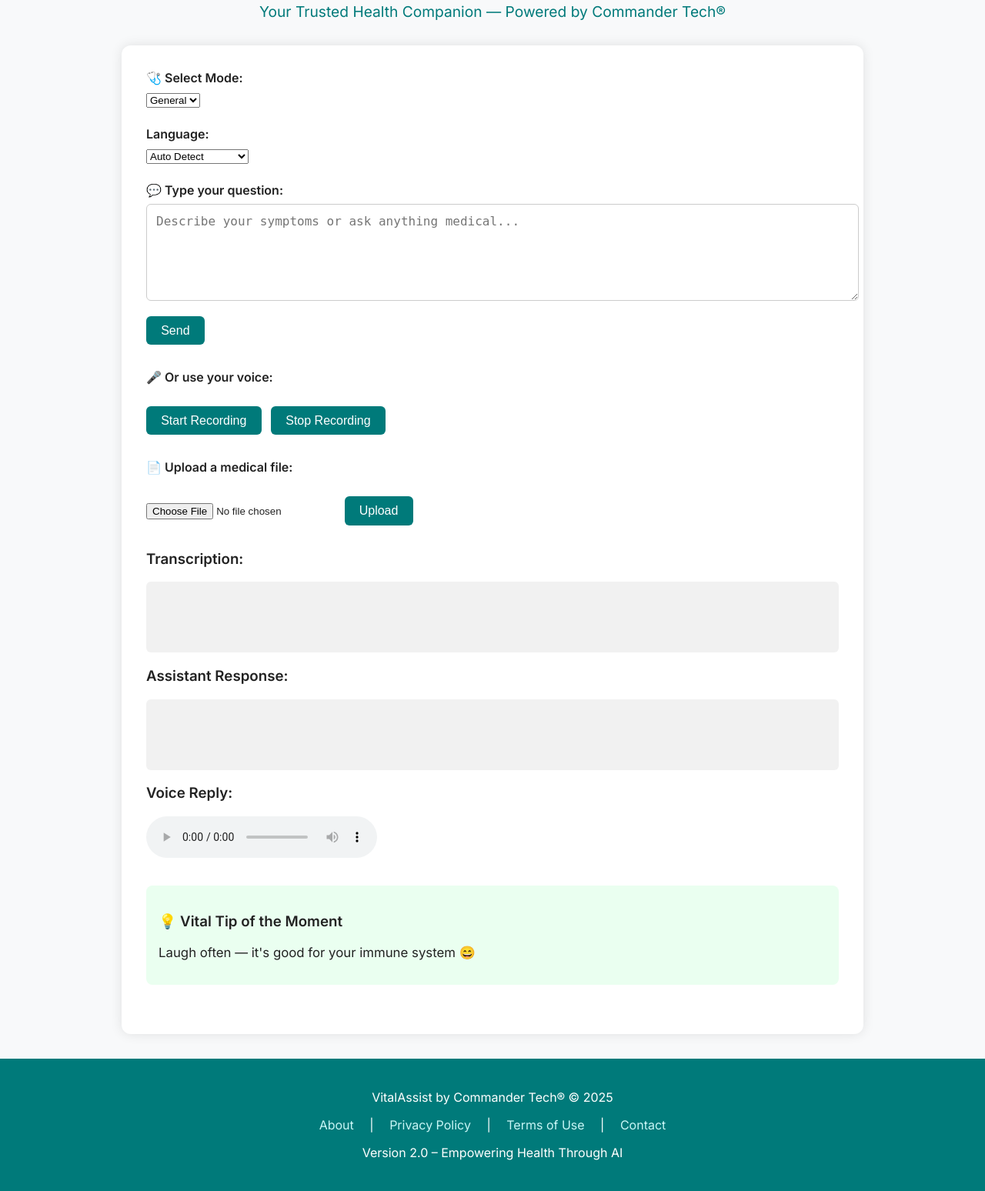
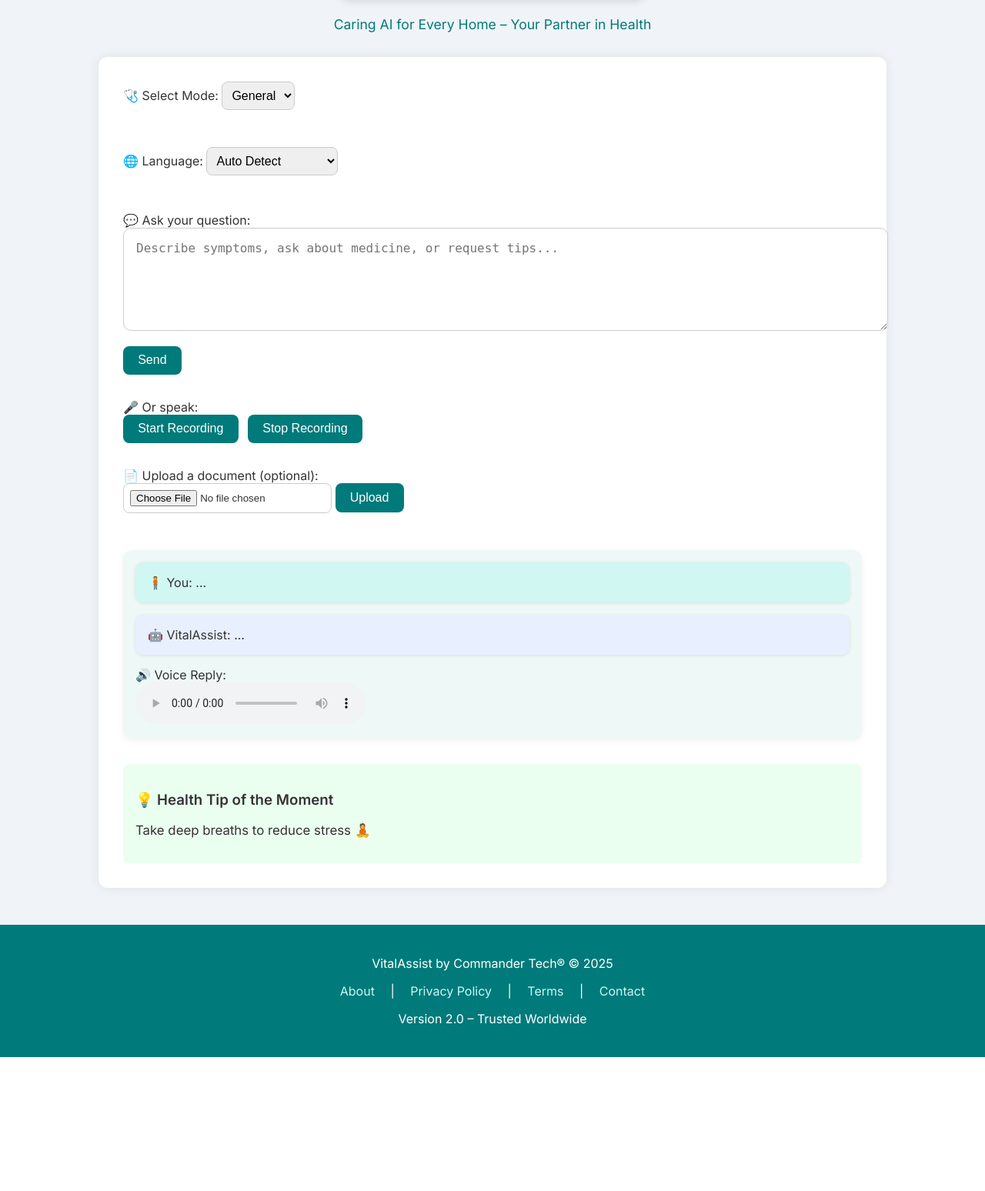
Before and after one commit to VitalAssist/vitalassist-web, a Flask app: page / in a window 1280 px wide. Shown: the part 392-1940 px from the top of the page at 77% size. After the commit the page ends 1766 px from the top, so only its background shows below. Run offline with Flask 3, Linux system fonts and the light colour scheme.

Commit message:
Phase 7.9: Final UI Polish with Chat Layout, Image, and Visual Styling

```diff
--- a/templates/index.html
+++ b/templates/index.html
@@ -1,49 +1,54 @@
 <!DOCTYPE html>
 <html lang="en">
 <head>
-  <meta charset="UTF-8" />
-  <meta name="viewport" content="width=device-width, initial-scale=1.0" />
-  <title>VitalAssist by Commander Tech</title>
+  <meta charset="UTF-8">
+  <meta name="viewport" content="width=device-width, initial-scale=1.0">
+  <title>VitalAssist by Commander Tech®</title>
   <link href="https://fonts.googleapis.com/css2?family=Inter:wght@400;600&display=swap" rel="stylesheet">
   <style>
     body {
       font-family: 'Inter', sans-serif;
-      background-color: #f8f9fa;
+      background-color: #f0f4f8;
       margin: 0;
       padding: 0;
-      color: #222;
+      color: #333;
     }
     header {
       background-color: #007a7a;
-      padding: 1rem 2rem;
       color: white;
+      padding: 1rem;
       text-align: center;
       font-size: 1.8rem;
       font-weight: 600;
+      box-shadow: 0 2px 8px rgba(0,0,0,0.1);
     }
     main {
-      max-width: 900px;
+      max-width: 960px;
       margin: 2rem auto;
+      padding: 2rem;
       background: white;
-      padding: 2rem;
       border-radius: 12px;
-      box-shadow: 0 0 15px rgba(0,0,0,0.1);
+      box-shadow: 0 0 15px rgba(0,0,0,0.08);
     }
-    section {
+    .section {
       margin-bottom: 2rem;
     }
-    label {
-      font-weight: 600;
-      display: block;
-      margin-bottom: 0.5rem;
+    label, select, textarea, button {
+      font-size: 1rem;
     }
     textarea {
       width: 100%;
       height: 100px;
-      padding: 0.75rem;
+      padding: 1rem;
       border: 1px solid #ccc;
-      border-radius: 6px;
+      border-radius: 10px;
+      margin-bottom: 1rem;
       font-size: 1rem;
+    }
+    select, input[type="file"] {
+      padding: 0.5rem;
+      border-radius: 8px;
+      border: 1px solid #ccc;
       margin-bottom: 1rem;
     }
     button {
@@ -51,34 +56,55 @@
       color: white;
       padding: 0.6rem 1.2rem;
       border: none;
-      border-radius: 6px;
-      font-size: 1rem;
+      border-radius: 8px;
+      margin-right: 0.5rem;
       cursor: pointer;
-      margin-right: 0.5rem;
     }
     button:hover {
       background-color: #005f5f;
     }
-    .output-box {
-      background-color: #f1f1f1;
+    .chat-box {
+      background-color: #eef8f6;
       padding: 1rem;
-      border-radius: 6px;
-      min-height: 60px;
+      border-radius: 12px;
+      box-shadow: 0 2px 10px rgba(0,0,0,0.05);
+      margin-top: 2rem;
     }
-    .mode-select, .lang-select {
-      margin-bottom: 1.5rem;
+    .chat-bubble {
+      background: #fff;
+      padding: 1rem;
+      border-radius: 10px;
+      margin-bottom: 1rem;
+      box-shadow: 0 1px 4px rgba(0,0,0,0.1);
+    }
+    .chat-user {
+      background-color: #d1f7f2;
+      align-self: flex-start;
+    }
+    .chat-assistant {
+      background-color: #e8f0ff;
+      align-self: flex-end;
+    }
+    .center-image {
+      text-align: center;
+      margin: 1.5rem 0;
+    }
+    .center-image img {
+      max-width: 85%;
+      border-radius: 16px;
+      box-shadow: 0 4px 10px rgba(0,0,0,0.1);
     }
     footer {
       background-color: #007a7a;
       color: white;
       text-align: center;
-      padding: 1.5rem 2rem;
-      margin-top: 2rem;
+      padding: 1.5rem;
+      margin-top: 3rem;
     }
     footer a {
       color: #c9f6f6;
+      margin: 0 1rem;
       text-decoration: none;
-      margin: 0 1rem;
     }
     footer a:hover {
       text-decoration: underline;
@@ -87,24 +113,20 @@
   <script src="/static/recorder.js"></script>
 </head>
 <body>
-  <header>🫀 VitalAssist - AI Health Companion</header>
+  <header>🫀 VitalAssist – AI Health Companion by Commander Tech®</header>
 
-  <div style="text-align: center; margin-top: 1rem;">
-    <img src="https://i.imgur.com/GWc0Uti.png" alt="Welcome to VitalAssist" style="max-width: 80%; border-radius: 12px;" />
-    <p style="font-size: 1.2rem; color: #007a7a; margin-top: 0.5rem;">
-      Your Trusted Health Companion — Powered by Commander Tech®
-    </p>
+  <div class="center-image">
+    <img src="https://i.imgur.com/DbN6qv1.png" alt="Welcome to VitalAssist">
+    <p style="font-size: 1.1rem; color: #007a7a;">Caring AI for Every Home – Your Partner in Health</p>
   </div>
 
   <main>
-    <div class="mode-select">
+    <div class="section">
       <label for="modeSelect">🩺 Select Mode:</label>
       <select id="modeSelect" onchange="toggleDoctorLevels(this.value)">
         <option value="general">General</option>
         <option value="doctor">Doctor</option>
       </select>
-    </div>
-
       <div id="doctorLevels" style="display:none; margin-top: 1rem;">
         <label for="levelSelect">👨‍⚕️ Doctor Level:</label>
         <select id="levelSelect">
@@ -113,9 +135,10 @@
           <option>Expert</option>
         </select>
       </div>
+    </div>
 
-    <div class="lang-select">
-      <label>Language:</label>
+    <div class="section">
+      <label>🌐 Language:</label>
       <select>
         <option>Auto Detect</option>
         <option>English</option>
@@ -127,39 +150,37 @@
       </select>
     </div>
 
-    <section>
-      <label for="userText">💬 Type your question:</label>
-      <textarea id="userText" placeholder="Describe your symptoms or ask anything medical..."></textarea>
+    <div class="section">
+      <label for="userText">💬 Ask your question:</label>
+      <textarea id="userText" placeholder="Describe symptoms, ask about medicine, or request tips..."></textarea>
       <button onclick="sendText()">Send</button>
-    </section>
+    </div>
 
-    <section>
-      <label>🎤 Or use your voice:</label><br />
+    <div class="section">
+      <label>🎤 Or speak:</label><br>
       <button onclick="startRecording()">Start Recording</button>
       <button onclick="stopRecording()">Stop Recording</button>
-    </section>
+    </div>
 
-    <section>
-      <label>📄 Upload a medical file:</label><br />
+    <div class="section">
+      <label>📄 Upload a document (optional):</label><br>
       <input type="file" id="fileUpload">
       <button onclick="uploadFile()">Upload</button>
-    </section>
+    </div>
 
-    <section>
-      <h3>Transcription:</h3>
-      <div id="transcriptBox" class="output-box"></div>
+    <div class="chat-box">
+      <div id="transcriptBox" class="chat-bubble chat-user">🧍 You: ...</div>
+      <div id="responseBox" class="chat-bubble chat-assistant">🤖 VitalAssist: ...</div>
+      <div style="margin-top:1rem;">
+        <label>🔊 Voice Reply:</label><br>
+        <audio id="audioPlayer" controls></audio>
+      </div>
+    </div>
 
-      <h3>Assistant Response:</h3>
-      <div id="responseBox" class="output-box"></div>
-
-      <h3>Voice Reply:</h3>
-      <audio id="audioPlayer" controls></audio>
-    </section>
-
-    <section style="background: #eafff0; padding: 1rem; border-radius: 8px; margin-top: 2rem;">
-      <h3>💡 Vital Tip of the Moment</h3>
-      <p id="healthTip" style="font-size: 1.05rem; margin-top: 0.5rem;"></p>
-    </section>
+    <div style="background: #eafff0; padding: 1rem; border-radius: 8px; margin-top: 2rem;">
+      <h3>💡 Health Tip of the Moment</h3>
+      <p id="healthTip" style="font-size: 1.05rem;"></p>
+    </div>
   </main>
 
   <footer>
@@ -167,10 +188,10 @@
     <p>
       <a href="#">About</a> |
       <a href="#">Privacy Policy</a> |
-      <a href="#">Terms of Use</a> |
+      <a href="#">Terms</a> |
       <a href="#">Contact</a>
     </p>
-    <p>Version 2.0 – Empowering Health Through AI</p>
+    <p>Version 2.0 – Trusted Worldwide</p>
   </footer>
 
   <script>
@@ -180,12 +201,12 @@
     }
 
     const tips = [
-      "Drink at least 8 glasses of water a day 💧",
-      "Get 7–8 hours of quality sleep 🛌",
-      "Wash your hands regularly to prevent infection 🧼",
-      "Take a short walk after meals to aid digestion 🚶",
-      "Limit sugar intake to maintain heart health ❤️",
-      "Laugh often — it's good for your immune system 😄"
+      "Drink plenty of water to stay hydrated 💧",
+      "Exercise at least 3 times a week 🏃‍♀️",
+      "Sleep 7–8 hours per night 😴",
+      "Wash hands before meals 🧼",
+      "Eat colorful fruits and vegetables 🍎🥦",
+      "Take deep breaths to reduce stress 🧘"
     ];
     document.getElementById("healthTip").innerText = tips[Math.floor(Math.random() * tips.length)];
 
@@ -197,8 +218,8 @@
       const res = await fetch("/process", { method: "POST", body: formData });
       const data = await res.json();
 
-      document.getElementById("transcriptBox").innerText = "🧍 You: " + text;
-      document.getElementById("responseBox").innerText = "🤖 VitalAssist: " + data.response;
+      document.getElementById("transcriptBox").innerText = `🧍 You: ${text}`;
+      document.getElementById("responseBox").innerText = `🤖 VitalAssist: ${data.response}`;
       document.getElementById("audioPlayer").src = data.audio;
       document.getElementById("audioPlayer").play();
     }
@@ -211,8 +232,8 @@
       const res = await fetch("/upload", { method: "POST", body: formData });
       const data = await res.json();
 
-      document.getElementById("transcriptBox").innerText = "🧾 Extracted: " + data.extracted;
-      document.getElementById("responseBox").innerText = "🤖 VitalAssist: " + data.response;
+      document.getElementById("transcriptBox").innerText = `🧾 Extracted: ${data.extracted}`;
+      document.getElementById("responseBox").innerText = `🤖 VitalAssist: ${data.response}`;
       document.getElementById("audioPlayer").src = data.audio;
       document.getElementById("audioPlayer").play();
     }
```
Lines whose indentation alone changed are shown as unchanged.
